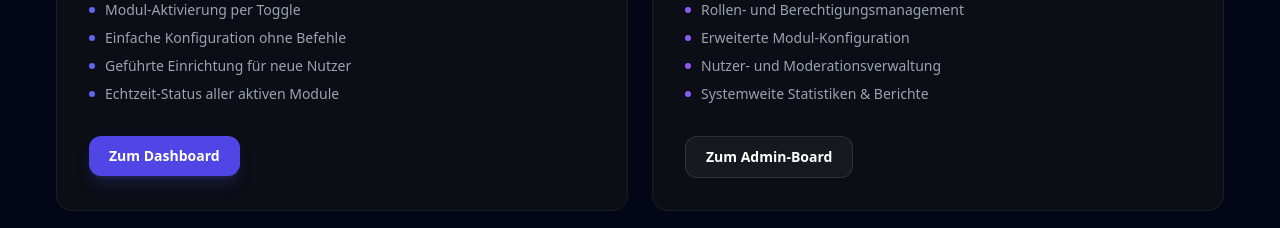
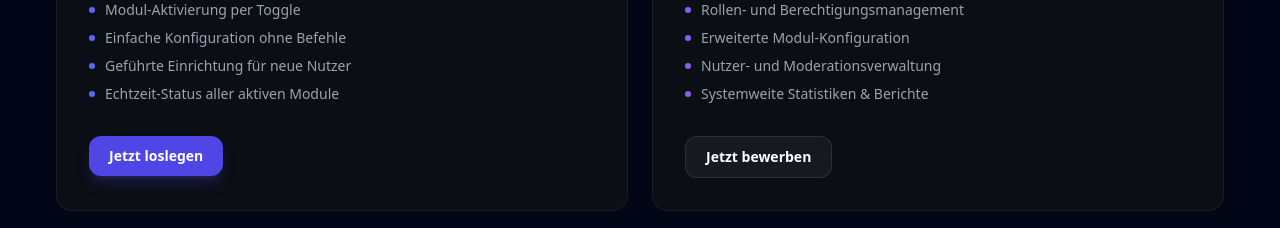
Before and after one commit to AstroPlaysBot/information, a Next.js app: page / in a window 1280 px wide. Shown: the part 2360-2588 px from the top of the page. Built offline with nearby package versions, Linux system fonts and the light colour scheme; no server answers.

Commit message:
Update page.tsx

```diff
--- a/src/app/page.tsx
+++ b/src/app/page.tsx
@@ -156,10 +156,10 @@ export default function HomePage() {
             </ul>
             <div className="mt-8">
               <a
-                href="/dashboard"
+                href="/login"
                 className="inline-flex items-center gap-2 px-5 py-2.5 rounded-xl bg-indigo-600 hover:bg-indigo-500 active:scale-95 transition-all text-white font-semibold text-sm shadow-lg shadow-indigo-500/20"
               >
-                Zum Dashboard
+                Jetzt loslegen
               </a>
             </div>
           </div>
@@ -197,10 +197,10 @@ export default function HomePage() {
             </ul>
             <div className="mt-8">
               <a
-                href="/admin"
+                href="/apply"
                 className="inline-flex items-center gap-2 px-5 py-2.5 rounded-xl bg-white/5 border border-white/10 hover:bg-white/10 hover:border-white/20 active:scale-95 transition-all text-white font-semibold text-sm"
               >
-                Zum Admin-Board
+                Jetzt bewerben
               </a>
             </div>
           </div>
```
